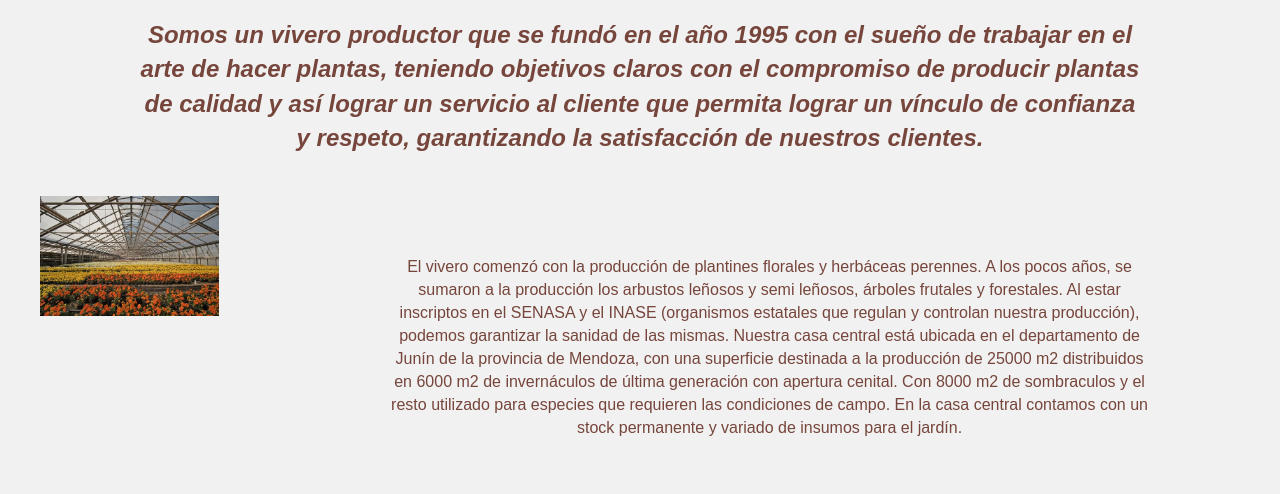
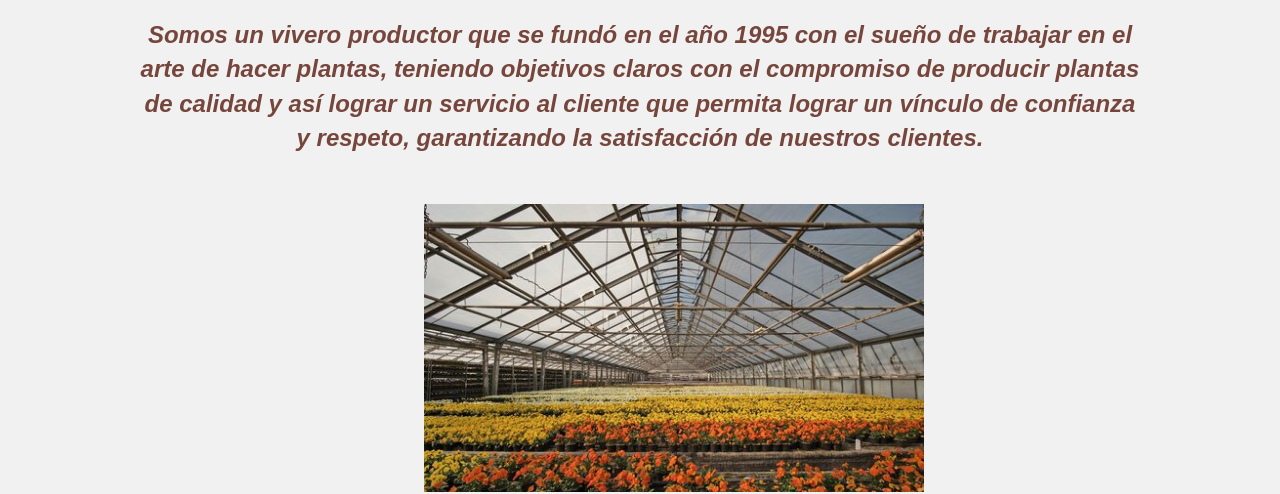
Before and after one commit to VillalbaAgustin/HojaVerde, a plain HTML site: page index.html in a window 1280 px wide. Shown: the part 308-802 px from the top of the page. Drawn offline with Linux system fonts and the light colour scheme; a web font is replaced by a local one.

Commit message:
Retoques finales

```diff
--- a/static/css/style.css
+++ b/static/css/style.css
@@ -139,7 +139,12 @@ h1 {
   padding: 1rem 6rem;
 }
 
-.contenido1, .contenido2, .contenido3 {
+.slider{
+  position: relative;
+  left: 24rem;
+}
+
+.contenido2, .contenido3 {
   display: flex;
   flex-flow: row nowrap;
   justify-content: center;
```
